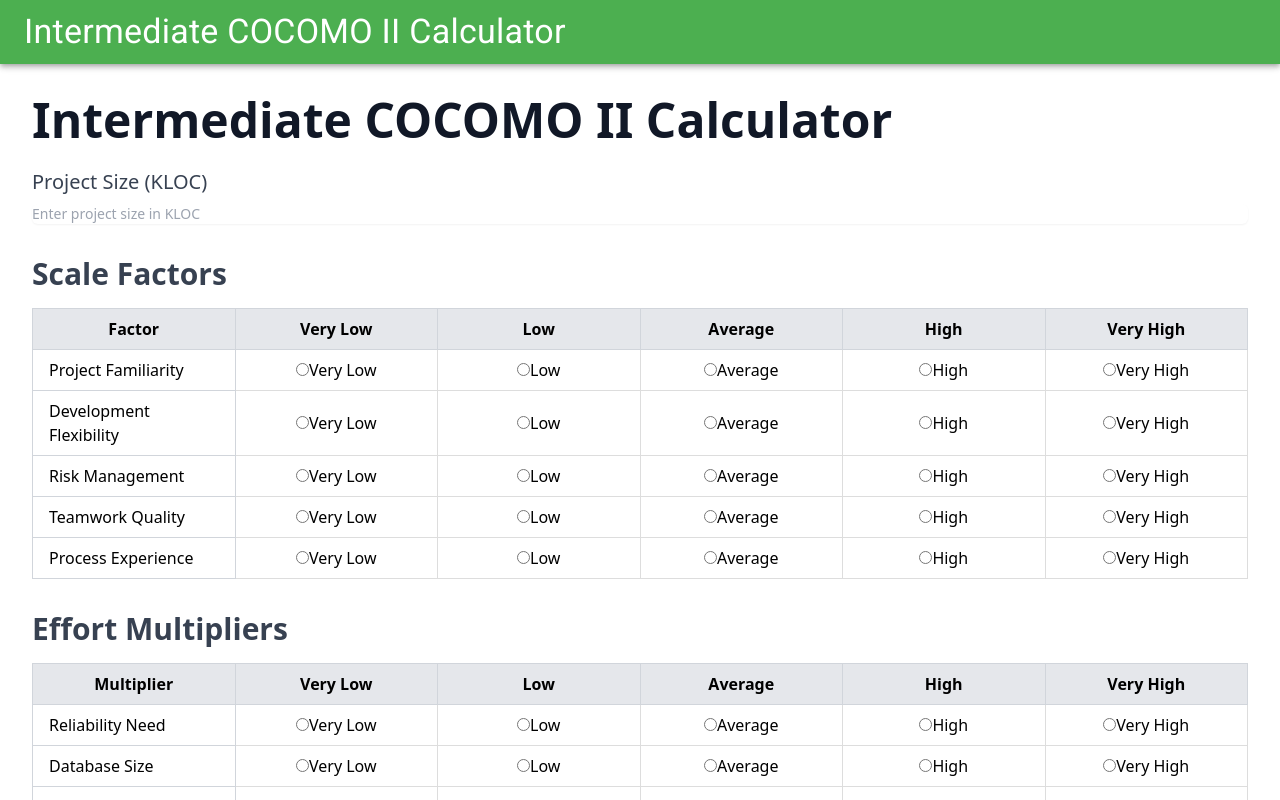
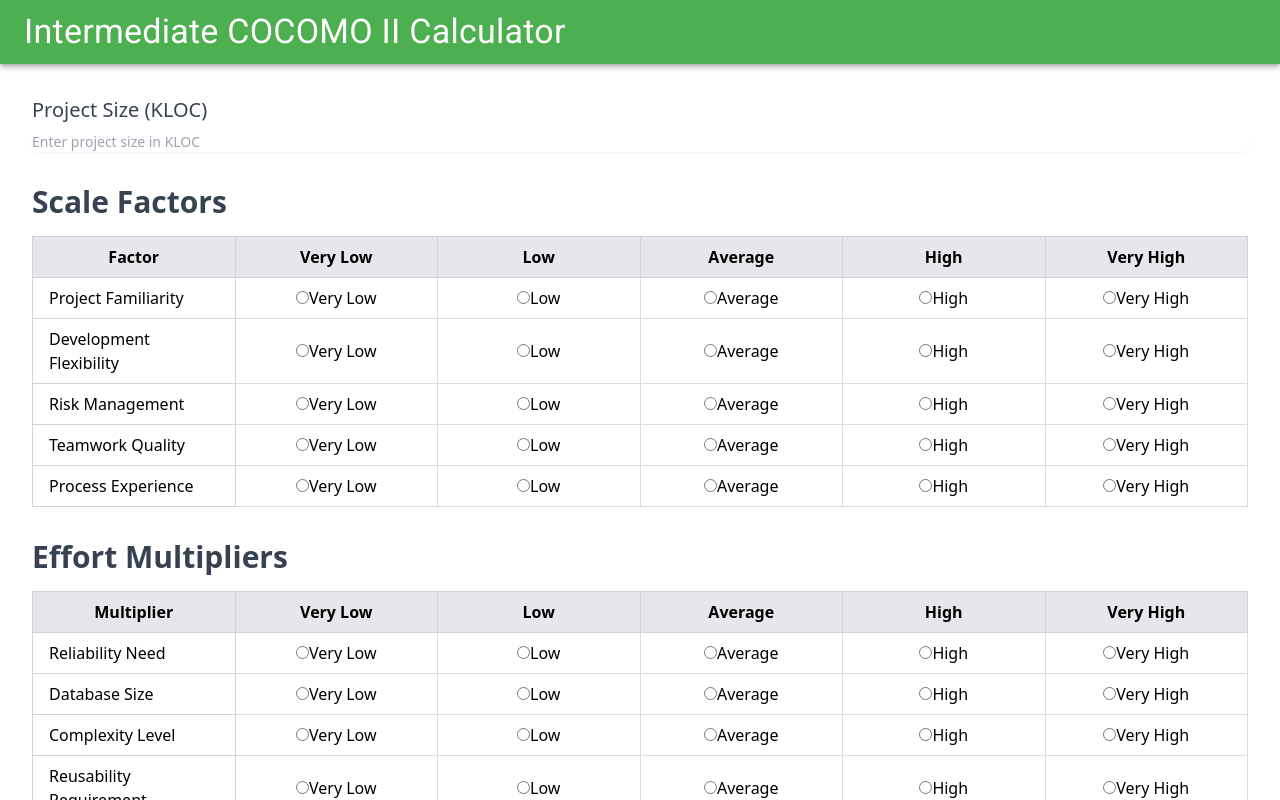
Before and after one commit to atefnasser/Intermediate-Cocomo2, a React (Vite) app: page / in a window 1280 px wide. Shown: the top 800 px of the page. Built offline with nearby package versions, Linux system fonts and the light colour scheme.

Commit message:
Removed title under header

```diff
--- a/src/pages/main/main-page.tsx
+++ b/src/pages/main/main-page.tsx
@@ -179,7 +179,6 @@ const D_constant = 0.28; // The exponent base for the Development Time Equation
 
   return (
     <div className="p-8">
-      <h1 className="text-5xl font-extrabold text-gray-900 mb-6">Intermediate COCOMO II Calculator</h1>
 
       {/* Project Size Input */}
       <div className="mb-8">
```
